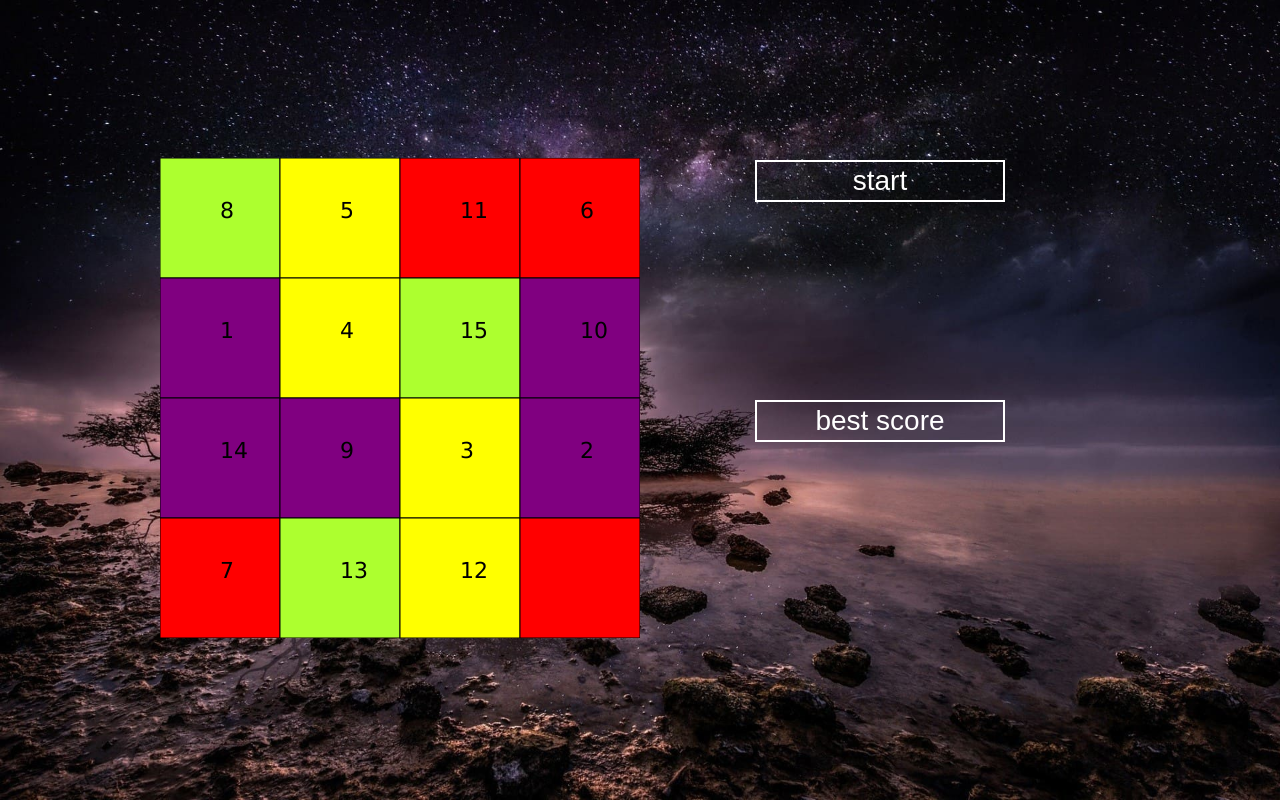
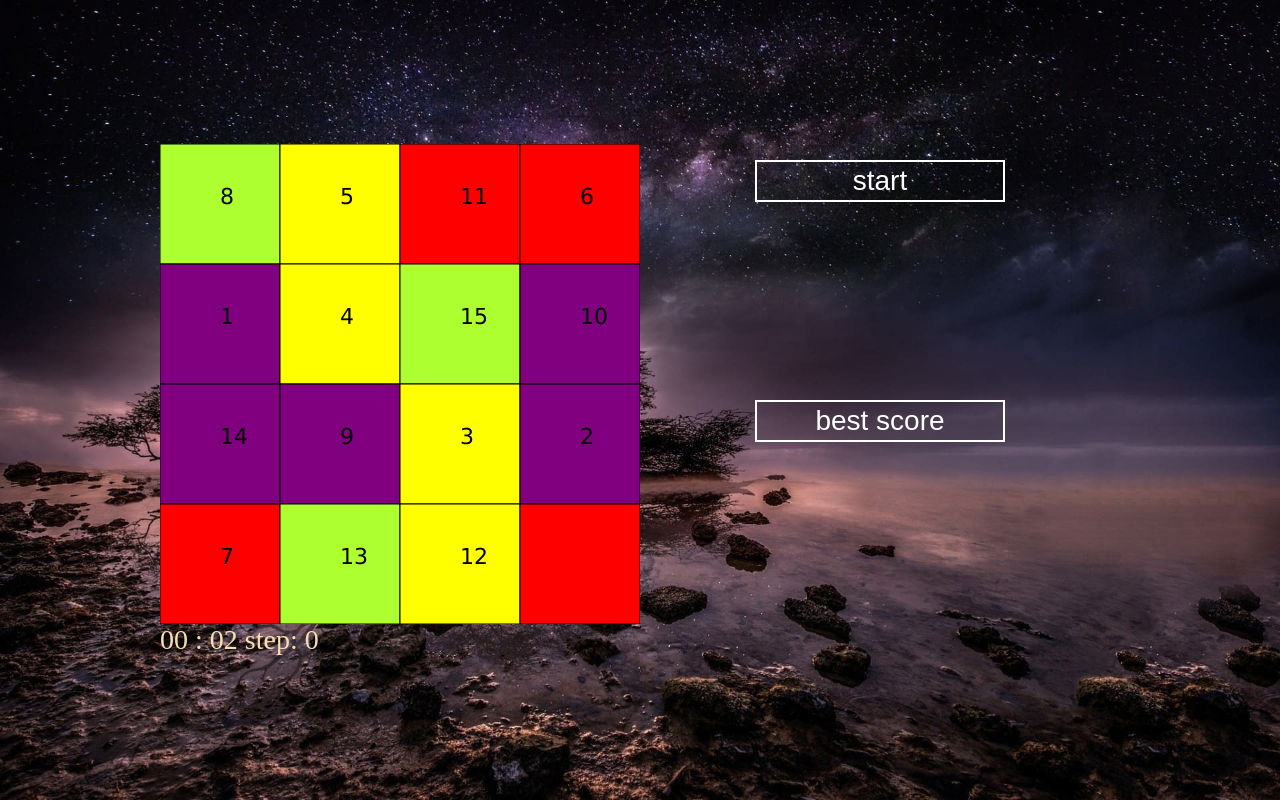
Before and after one commit to vetaniExist/fifteen-gem-puzzle, a website built with webpack: page gem-puzzle/src/index.html in a window 1280 px wide. Both pictures are taken after a click on the button "start". Built offline with nearby package versions, Linux system fonts and the light colour scheme.

Commit message:
feat: add timer and stepCounter

```diff
--- a/gem-puzzle/src/css/style.css
+++ b/gem-puzzle/src/css/style.css
@@ -21,6 +21,19 @@ body{
     display: flex;
     flex-wrap: wrap;
     justify-content: center;
+}
+
+
+.canvas_div{
+  max-width: 480px;
+  display: flex;
+  flex-wrap: wrap-reverse;
+}
+
+.time{
+  color: wheat;
+
+  font-size: 1.75rem;
 }
 
 #puzzle_canvas{
--- a/gem-puzzle/src/js/GamePuzzle.js
+++ b/gem-puzzle/src/js/GamePuzzle.js
@@ -4,7 +4,14 @@ import {
 
 import {
   getRandomInt,
+  formatTime,
 } from "./utils";
+
+import {
+  updateTimeEl,
+  getTimeInnerText,
+} from "./configurateLayout";
+
 
 export class GamePuzzle {
   constructor(canvas) {
@@ -73,6 +80,8 @@ export class GamePuzzle {
 
     this.canvasObj.initBasicField(this.startArray, 4);
     this.today = new Date();
+    this.stepCounter = 0;
+    this.startTimer();
 
     this.canvasObj.canvas.addEventListener("click", (event) => {
       console.log("it was click");
@@ -92,6 +101,7 @@ export class GamePuzzle {
 
       if (this.canvasObj.trySwap(currentBlockClick)) {
         this.stepCounter += 1;
+        this.updateTime()
         console.log("Step is correct. Count of steps = " + this.stepCounter);
         if(this.canvasObj.checkWinCondition()) {
           this.canvasObj.addWinText(this.stepCounter, this.checkTime());
@@ -100,19 +110,42 @@ export class GamePuzzle {
     });
   }
 
+  updateTime(minutes, sec) {
+    if (minutes === undefined || sec === undefined) {
+      const timeElInner = getTimeInnerText();
+      updateTimeEl(timeElInner.slice(0, timeElInner.length - this.stepCounter.toString(10).length).concat(this.stepCounter))
+    } else {
+      updateTimeEl(formatTime(minutes).concat(" : ").concat(formatTime(sec)).concat(" step: ").concat(this.stepCounter));
+    }
+  }
+
+   startTimer() {
+    const newDate = new Date();
+
+    const itTookHours = newDate.getHours() - this.today.getHours();
+    const itTookMinutes = newDate.getMinutes() - this.today.getMinutes() + itTookHours * 60;
+    let itTookSec;
+    if (itTookMinutes) {
+      itTookSec = newDate.getSeconds();
+    } else {
+      itTookSec = newDate.getSeconds() - this.today.getSeconds();
+    }
+    this.updateTime(itTookMinutes, itTookSec);
+
+    setTimeout(this.startTimer.bind(this), 1000);
+  }
+
   checkTime() {
     const newDate = new Date();
 
     const itTookHours = newDate.getHours() - this.today.getHours();
-    const itTookMinutes = newDate.getMinutes() - this.today.getMinutes();
-    const itTookSec = newDate.getSeconds() - this.today.getSeconds();
+    const itTookMinutes = newDate.getMinutes() - this.today.getMinutes() + itTookHours * 60;
+    const itTookSec =  itTookMinutes ? newDate.getSeconds() - this.today.getSeconds() : newDate.getSeconds();
 
-    return "it took: minutes: ".concat(GamePuzzle.formatTime(itTookMinutes)).concat(" seconds: ").concat(GamePuzzle.formatTime(itTookSec));
+    return "it took: minutes: ".concat(formatTime(itTookMinutes)).concat(" seconds: ").concat(formatTime(itTookSec));
   }
 
-  static formatTime(num){
-    return ( parseInt(num) < 10 ? "0" : "") + num;
-}
+
 
   static getBucketValue(x) {
     if (x < 120) {
--- a/gem-puzzle/src/js/configurateLayout.js
+++ b/gem-puzzle/src/js/configurateLayout.js
@@ -15,6 +15,7 @@ function configurateButton(newInnnerText) {
 
 const wrapper = createEl("div");
 const canvasDiv = createEl("div");
+const time = createEl("time");
 const canvas = createEl("canvas");
 const controlButtonsDiv = createEl("div");
 
@@ -24,6 +25,8 @@ const buttonBestScore = configurateButton("best score");
 function configurateLayout() {
   wrapper.classList.add("wrapper");
   canvas.setAttribute("id", "puzzle_canvas");
+  canvasDiv.classList.add("canvas_div")
+  time.classList.add("time");
 
   controlButtonsDiv.classList.add("control_buttons_div");
   // button_start.setAttribute("hidden", true);
@@ -31,6 +34,7 @@ function configurateLayout() {
   controlButtonsDiv.appendChild(buttonStart);
   controlButtonsDiv.appendChild(buttonBestScore);
 
+  canvasDiv.appendChild(time)
   canvasDiv.appendChild(canvas);
 
   wrapper.appendChild(canvasDiv);
@@ -39,8 +43,18 @@ function configurateLayout() {
   document.body.appendChild(wrapper);
 }
 
+function updateTimeEl(newTimeContent) {
+  time.innerText = newTimeContent;
+}
+
+function getTimeInnerText(){
+  return time.innerText;
+}
+
 module.exports = {
   configurateLayout,
   canvas,
   buttonStart,
+  updateTimeEl,
+  getTimeInnerText,
 };
--- a/gem-puzzle/src/js/utils.js
+++ b/gem-puzzle/src/js/utils.js
@@ -2,4 +2,8 @@ export function getRandomInt(newMax) {
     return Math.floor(Math.random() * Math.floor(newMax));
 }
 
+export function formatTime(num){
+    return ( parseInt(num) < 10 ? "0" : "") + num;
+}
+
 export default getRandomInt;
```
